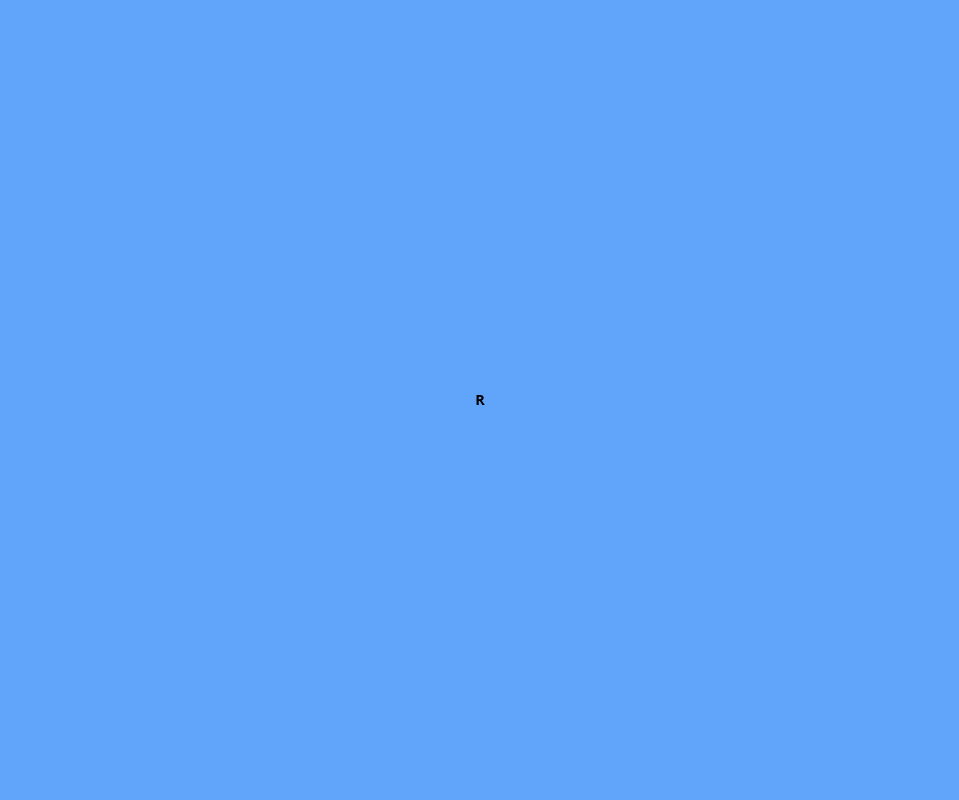
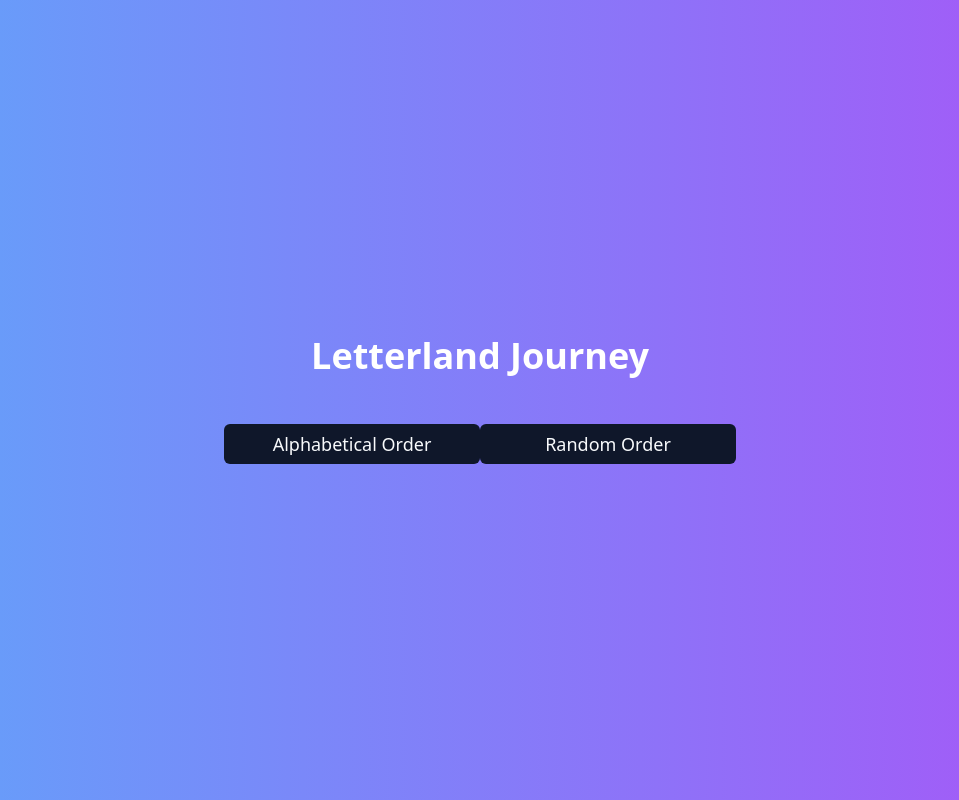
Before and after one commit to hervert/letterland, a React (Vite) app: page / in a window 1280 px wide. Shown: the whole page, without its empty margins (160-1119 px from the left). Built offline with nearby package versions, Linux system fonts and the light colour scheme.

Commit message:
Add home screen for letter selection
Implement a home screen that allows users to choose between alphabetical order and random order for displaying letters. Include a button in the top left corner of the letter display screen to navigate back to the home screen.
[skip gpt_engineer]

```diff
--- a/src/App.jsx
+++ b/src/App.jsx
@@ -3,6 +3,8 @@ import { TooltipProvider } from "@/components/ui/tooltip";
 import { QueryClient, QueryClientProvider } from "@tanstack/react-query";
 import { BrowserRouter, Routes, Route } from "react-router-dom";
 import { navItems } from "./nav-items";
+import Home from "./pages/Home";
+import Index from "./pages/Index";
 
 const queryClient = new QueryClient();
 
@@ -12,6 +14,8 @@ const App = () => (
       <Toaster />
       <BrowserRouter>
         <Routes>
+          <Route path="/" element={<Home />} />
+          <Route path="/play/:mode" element={<Index />} />
           {navItems.map(({ to, page }) => (
             <Route key={to} path={to} element={page} />
           ))}
--- a/src/nav-items.jsx
+++ b/src/nav-items.jsx
@@ -1,5 +1,5 @@
 import { HomeIcon } from "lucide-react";
-import Index from "./pages/Index.jsx";
+import Home from "./pages/Home.jsx";
 
 /**
  * Central place for defining the navigation items. Used for navigation components and routing.
@@ -9,6 +9,6 @@ export const navItems = [
     title: "Home",
     to: "/",
     icon: <HomeIcon className="h-4 w-4" />,
-    page: <Index />,
+    page: <Home />,
   },
 ];
--- /dev/null
+++ b/src/pages/Home.jsx
@@ -0,0 +1,29 @@
+import React from 'react';
+import { useNavigate } from 'react-router-dom';
+import { Button } from "@/components/ui/button";
+
+const Home = () => {
+  const navigate = useNavigate();
+
+  return (
+    <div className="h-screen flex flex-col items-center justify-center bg-gradient-to-r from-blue-400 to-purple-500">
+      <h1 className="text-4xl font-bold text-white mb-8">Letterland Journey</h1>
+      <div className="space-y-4">
+        <Button
+          className="w-64 text-lg"
+          onClick={() => navigate('/play/alphabetical')}
+        >
+          Alphabetical Order
+        </Button>
+        <Button
+          className="w-64 text-lg"
+          onClick={() => navigate('/play/random')}
+        >
+          Random Order
+        </Button>
+      </div>
+    </div>
+  );
+};
+
+export default Home;
--- a/src/pages/Index.jsx
+++ b/src/pages/Index.jsx
@@ -1,11 +1,18 @@
 import React, { useState, useEffect } from 'react';
+import { useNavigate, useParams } from 'react-router-dom';
+import { Button } from "@/components/ui/button";
+import { ArrowLeft } from "lucide-react";
 
 const Index = () => {
   const [letter, setLetter] = useState('');
   const [backgroundColor, setBackgroundColor] = useState('');
+  const [currentIndex, setCurrentIndex] = useState(0);
+  const { mode } = useParams();
+  const navigate = useNavigate();
+
+  const alphabet = 'ABCDEFGHIJKLMNOPQRSTUVWXYZ';
 
   const generateRandomLetter = () => {
-    const alphabet = 'ABCDEFGHIJKLMNOPQRSTUVWXYZ';
     return alphabet[Math.floor(Math.random() * alphabet.length)];
   };
 
@@ -15,21 +22,34 @@ const Index = () => {
   };
 
   const changeLetterAndColor = () => {
-    setLetter(generateRandomLetter());
+    if (mode === 'alphabetical') {
+      setLetter(alphabet[currentIndex]);
+      setCurrentIndex((prevIndex) => (prevIndex + 1) % alphabet.length);
+    } else {
+      setLetter(generateRandomLetter());
+    }
     setBackgroundColor(generateRandomColor());
   };
 
   useEffect(() => {
     changeLetterAndColor();
-  }, []);
+  }, [mode]);
 
   return (
     <div
-      className={`h-screen flex items-center justify-center ${backgroundColor} cursor-pointer`}
-      onClick={changeLetterAndColor}
+      className={`h-screen flex flex-col ${backgroundColor}`}
     >
-      <div className="h-[90%] flex items-center justify-center">
-        <h1 className="text-black text-[90%] font-bold leading-none">{letter}</h1>
+      <Button
+        variant="ghost"
+        className="absolute top-4 left-4 text-black"
+        onClick={() => navigate('/')}
+      >
+        <ArrowLeft className="mr-2 h-4 w-4" /> Back
+      </Button>
+      <div className="flex-grow flex items-center justify-center cursor-pointer" onClick={changeLetterAndColor}>
+        <div className="h-[90%] flex items-center justify-center">
+          <h1 className="text-black text-[90vh] font-bold leading-none">{letter}</h1>
+        </div>
       </div>
     </div>
   );
```
